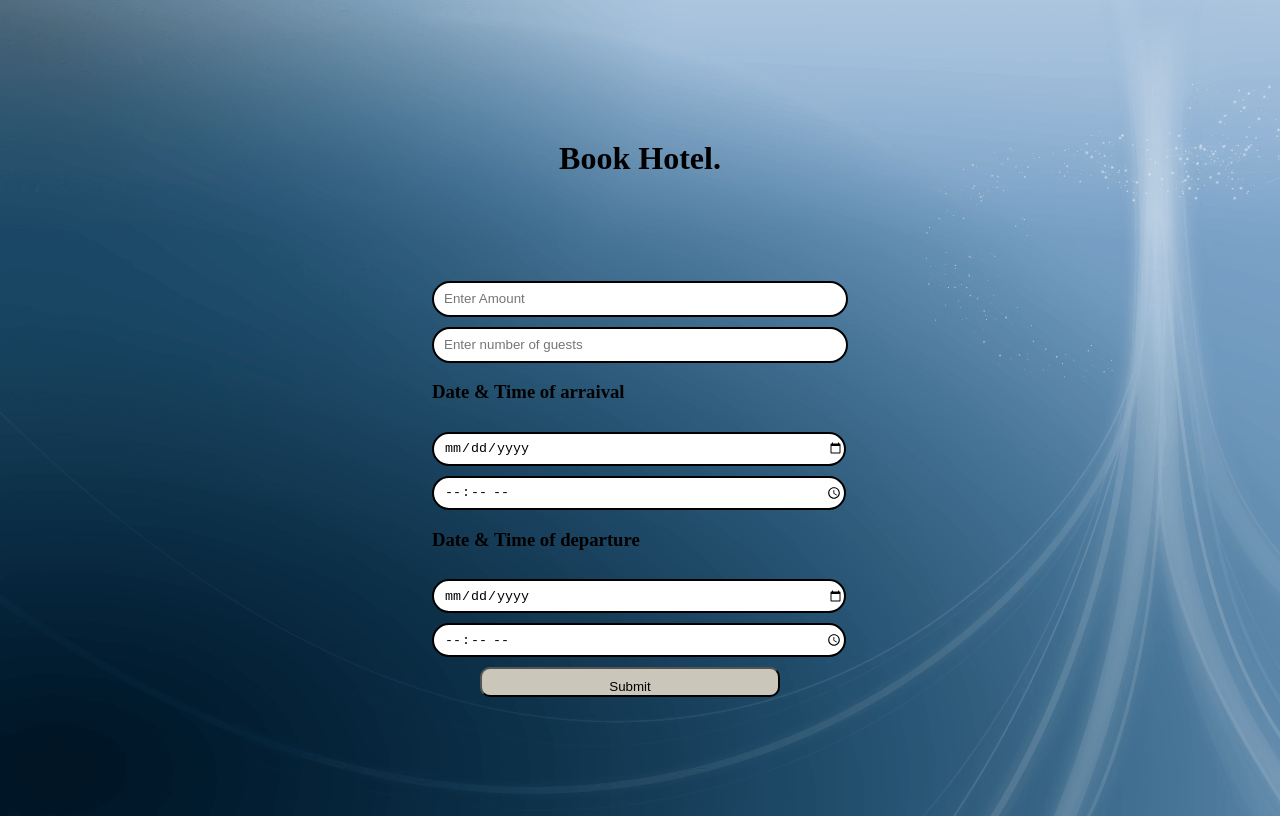
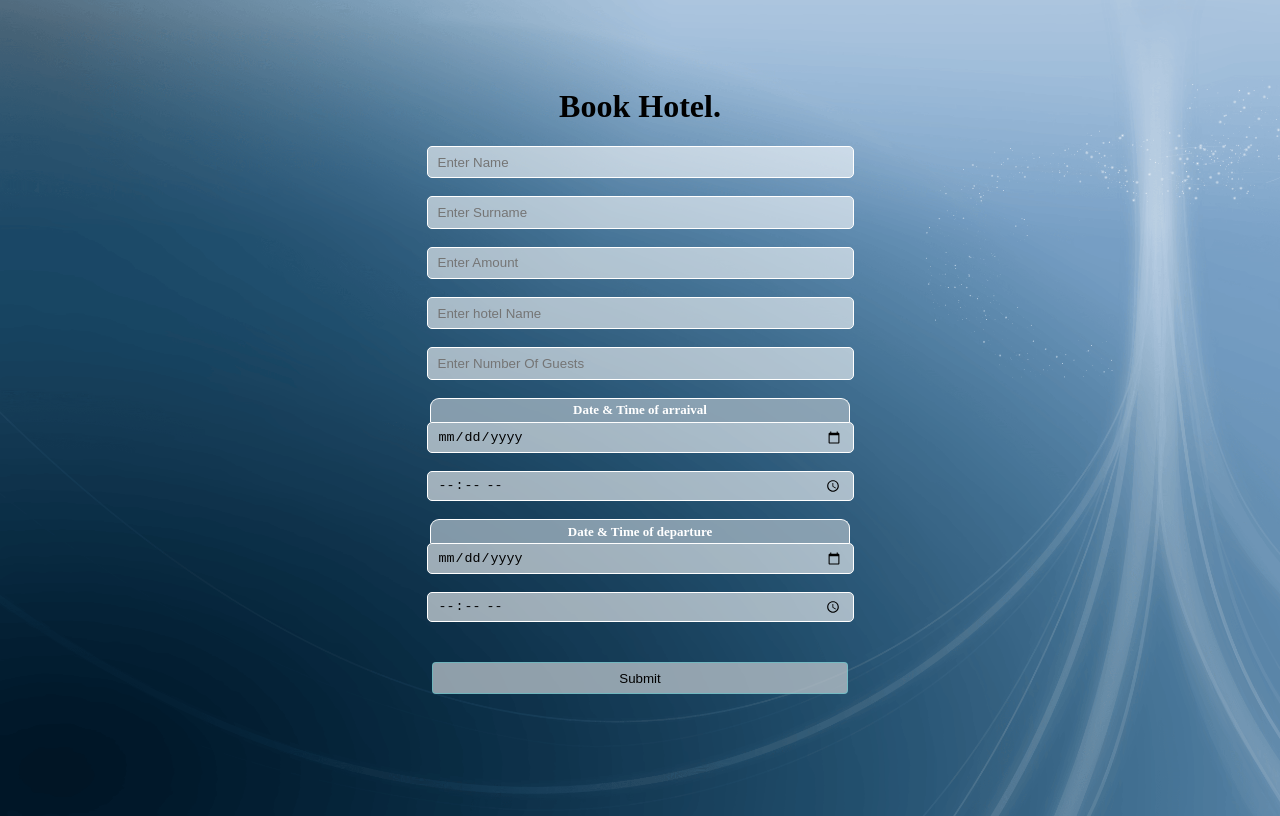
Before and after one commit to A991Sambo/polokwane-hotels, a React (Create React App) app: page /book in a window 1280 px wide. Built offline with nearby package versions, Linux system fonts and the light colour scheme.

Commit message:
working on booking form

```diff
--- a/package.json
+++ b/package.json
@@ -9,6 +9,7 @@
     "firebase": "^9.9.1",
     "react": "^18.2.0",
     "react-dom": "^18.2.0",
+    "react-native-cli": "^2.0.1",
     "react-router-dom": "^6.3.0",
     "react-scripts": "^2.1.3",
     "web-vitals": "^2.1.4"
--- a/src/Components/About.jsx
+++ b/src/Components/About.jsx
@@ -60,7 +60,13 @@ export const About = () => {
               quasi aliquam eligendi, placeat qui corporis!
 
         </p>
+
+            <div className='thanks'>
+              <h2>Thank you</h2>
+            </div>
+
       </div>
+
 
     </div>
 
--- a/src/Components/Book.jsx
+++ b/src/Components/Book.jsx
@@ -1,4 +1,4 @@
-// import React, { useState } from 'react';
+
 import {useNavigate} from 'react-router-dom'
 import React, { useState } from 'react'
 import { addDoc, collection } from "firebase/firestore"
@@ -12,33 +12,31 @@ import { db } from "./firebase"
 
 //function
 function Book () {
-  // const [name, setName] = useState("")
-  // const [surname, setSurname] = useState("")
-  // const [email, setemail] = useState("")
-  const [room, setRoom] = useState("")
+  const [name, setName] = useState("")
+  const [surname, setSurname] = useState("")
   const [amount, setAmount] = useState("")
   const [numbers, setNumbers] = useState("")
   const [date, setDate] = useState("")
   const [time, setTime] = useState("")
   const [date2, setDate2] = useState("")
   const [password, setPassword] = useState("")
-
   const [time2, setTime2] = useState("")
+  const[ HotelName, setHotelName]= useState ("")
   const navigate = useNavigate()
 
 
 
   const hotelsRef = collection(db,"hotels")
   const hotels = {
-      // name: name,
-      // surname: surname,
-      room:room,
+      name: name,
+      surname: surname,
       amount:amount,
       numbers:numbers,
       date:date,
       time:time,
       date2:date2,
       time:time2,
+      HotelName:HotelName
 
   }
 
@@ -46,7 +44,7 @@ function Book () {
   addDoc(hotelsRef,hotels).then(()=>{
     navigate('/main')
   }).then(()=>{
-    alert('booked')
+    alert('Successfully Booked')
   })
 
 }
@@ -57,21 +55,23 @@ function Book () {
 
       <h1>Book Hotel.</h1>
       <div className='book-form'>
-        {/* <input  type="text"  name="name "   placeholder='Name'onChange={(e)=>{setName(e.target.value)}}/> */}
+
+
+
+
+       <input  type="Name" placeholder='Enter Name' onChange={(e)=>{setName(e.target.value)}} />
         <br>
         </br>
-        {/* <input type="text" placeholder='Surname'onChange={(e)=>{setSurname(e.target.value)}} /> */}
+        <input  type="Surname" placeholder='Enter Surname' onChange={(e)=>{setSurname(e.target.value)}} />
         <br>
         </br>
-        {/* <input type="email" placeholder='Email Address' onChange ={(e)=>{ setemail(e.target.value)}} /> */}
+        <input  type="Amount" placeholder='Enter Amount' onChange={(e)=>{setAmount(e.target.value)}} />
+        <br>
+      </br>
+        <input  type="hotelname" placeholder='Enter hotel Name' onChange={(e)=>{setHotelName(e.target.value)}} />
         <br>
         </br>
-        {/* <input type="Room" placeholder='Room Type' onChange={(e)=>{setRoom(e.target.value)}} /> */}
-        <br></br>
-        <input  type="Amount" placeholder='Enter Amount' onChange={(e)=>{setAmount(e.target.value)}} />
-        <br>
-        </br>
-        <input type="numbers" placeholder='Enter number of guests' onChange={(e)=>{setNumbers(e.target.value)}} />
+        <input type="numbers" placeholder='Enter Number Of Guests' onChange={(e)=>{setNumbers(e.target.value)}} />
         <br>
         </br>
         <h3>Date & Time of arraival</h3>
--- a/src/Components/Login.js
+++ b/src/Components/Login.js
@@ -57,7 +57,9 @@ function Login() {
 
         <br>
         </br>
+
         <input type="password" placeholder='Password' onChange={(e) => setPassword(e.target.value)} />
+
         <br>
         </br>
 
--- a/src/Components/MainPage.js
+++ b/src/Components/MainPage.js
@@ -131,7 +131,7 @@ const MainPage = ({ MainMenu }) => {
 
             </div>
             <Contact/>
-            {/* <p>click on Moreinfo to display hotel full info</p>  */}
+
             {data.length === 0 ? (<>
 
             </>) : (
--- a/src/Components/Signup.js
+++ b/src/Components/Signup.js
@@ -69,10 +69,10 @@ function Signup() {
               <input type="password" placeholder='Password'  onChange ={(e)=>setPassword(e.target.value)} />
                 <br>
                 </br>
-
+                <button onClick={(e)=>{register()}} className='Signup-but'>Submit</button>
 
               <div className="sign-btn">
-              <button onClick={(e)=>{register()}} className='Signup-but'>Submit</button>
+
               </div>
             </div>
       </div>
--- a/src/Components/css/main.css
+++ b/src/Components/css/main.css
@@ -1,12 +1,11 @@
  @import url('https://fonts.googleapis.com/css2?family=Josefin+Sans:ital,wght@0,400;0,600;1,300&family=Lato:ital,wght@0,300;0,400;1,100;1,300&family=Oswald:wght@300;400;500;600&family=Roboto:wght@100;300;400;700&family=Source+Sans+Pro:wght@200;300&display=swap');
 
-body{
+ body {
+
      background-image: url('../Images/blue.webp');
      background-size: cover;
      overflow: hidden;
      color: rgb(0, 0, 0);
-    /* font-family: Cambria, Cochin, Georgia, Times, 'Times New Roman', serif; */
-
 
  }
 
@@ -22,7 +21,9 @@ body{
 
 
  /* hotel name preview/display  */
-.pre .name-1{
+
+
+ .pre .name-1 {
 
      display: flex;
      background-color: hwb(36 43% 3%);
@@ -32,12 +33,15 @@ body{
  }
 
 
-.pre .name-1 >p{
+ .pre .name-1>p {
      color: black;
  }
 
+
  /* hotel location/address display or preview */
-.pre .name-2{
+
+
+ .pre .name-2 {
      border: 1px solid black;
      display: flex;
      background-color: #cac6ba;
@@ -49,13 +53,13 @@ body{
  }
 
 
-.pre .name-2 >p{
+ .pre .name-2>p {
 
      color: black;
  }
 
 
-.pre .name-3{
+ .pre .name-3 {
 
      display: flex;
      background-color: #cac6ba;
@@ -64,8 +68,12 @@ body{
      justify-content: center;
 
  }
+
+
  /* description & hotel pix  */
-.name-4{
+
+
+ .name-4 {
 
      width: 600px;
      margin-left: 400px;
@@ -74,7 +82,7 @@ body{
 
  }
 
-.pre .name-3 >p{
+ .pre .name-3>p {
 
      color: black;
 
@@ -92,7 +100,7 @@ body{
 
  }
 
-.maps{
+ .maps {
 
      margin-left: -1340px;
      margin-bottom: 0px;
@@ -100,7 +108,8 @@ body{
  }
 
 
-.full-login-page{
+ .full-login-page {
+
      align-self: center;
      display: flex;
      flex-direction: column;
@@ -108,12 +117,11 @@ body{
      height: 100vh;
      justify-content: center;
      background-size: cover;
-    /* background-image: url('../Images/home-background.PNG'); */
      background-image: url('../Images/blue.webp');
 
  }
 
-.full-page-signin{
+ .full-page-signin {
 
      background-size: cover;
      align-self: center;
@@ -122,23 +130,27 @@ body{
      align-items: center;
      height: 100vh;
      justify-content: center;
-    /* background-image: url('../Images/home-background.PNG'); */
      background-image: url('../Images/blue.webp');
+
  }
 
 
  .login-form input {
 
-    align-items: flex-start;
-    width: 400px;
-    padding-bottom: px;
-    border: 2px solid black;
-    border-radius: 20px;
+
+     padding-right: 10px;
+     width: 100%;
+     padding-bottom: 5px;
+     border: 1px solid white;
+     outline: none;
+     border-radius: 5px;
      justify-content: center;
      align-content: center;
      height: 30px;
+     background-color: #ffffff96;
      padding-left: 10px;
-    margin-top: 20px;
+     margin-top: 10px;
+
 
  }
 
@@ -148,19 +160,23 @@ body{
 
  .Signup-form input {
 
-    align-items: flex-start;
-    width: 400px;
-    border: 2px solid black;
-    border-radius: 20px;
+
+     padding-right: 10px;
+     width: 90%;
+     padding-bottom: px;
+     border: 1px solid white;
+     outline: none;
+     border-radius: 5px;
      justify-content: center;
      align-content: center;
      height: 30px;
+     background-color: #ffffff96;
      padding-left: 10px;
-    margin-top: 2px;
+
 
  }
 
-.Signup-but2{
+ .Signup-but2 {
 
      display: flex;
      justify-content: center;
@@ -173,40 +189,43 @@ body{
      background-color: rgb(94, 209, 142);
 
  }
-.Signup-but{
 
-    display: flex;
-    justify-content: center;
-    width: 300px;
-    height: 30px;
-    margin-right: 20px;
-    padding-top: 10px;
-    padding-bottom: 10px;
-    border-radius: 10px;
-    background-color: #cac6ba;
+ .Signup-but {
+
+
+    width: 100%;
+    margin-top: 3%;
+    height: 32px;
+    border-radius: 4px;
+    border: 0px;
+    background-color: #bac3cac2;
+    border: 1px solid #00fffa38;
 
  }
 
+
  /* signin button div */
-.sign-btn{
+
+ .sign-btn {
 
      margin-left: 50px;
 
  }
 
-.btnlog{
+ .btnlog {
+
      margin-left: 50px;
      margin-top: 20px;
 
-
  }
 
-.sign-out-div{
+ .sign-out-div {
+
      margin-top: 10px;
 
  }
 
-.Signup-form input{
+ .Signup-form input {
 
      display: flex;
      align-items: center;
@@ -214,9 +233,14 @@ body{
      border: 2px solid black;
 
  }
+ .book-form{
+    width: 450px;
+    display: flex;
+    flex-direction: column;
+    align-items: center;
+ }
 
-.full-book-page{
-
+ .full-book-page {
 
      background-size: cover;
      align-self: center;
@@ -225,11 +249,275 @@ body{
      align-items: center;
      height: 100vh;
      justify-content: center;
-    /* background-image: url('../Images/home-background.PNG');
-     */
+
  }
 
-.book-form input{
+ .book-form input {
+
+
+     padding-right: 10px;
+     width: 90%;
+     padding-bottom: px;
+     border: 1px solid white;
+     outline: none;
+     border-radius: 5px;
+     justify-content: center;
+     align-content: center;
+     height: 30px;
+     background-color: #ffffff96;
+     padding-left: 10px;
+
+
+ }
+
+
+ /* login submit button */
+
+
+ .log-sub {
+
+     display: flex;
+     justify-content: center;
+     width: 300px;
+     height: 10px;
+     margin-right: 20px;
+     padding-top: 10px;
+     padding-bottom: 20px;
+     border-radius: 10px;
+     border: 1px solid black;
+
+ }
+
+
+ /* signin link */
+
+
+ .link {
+
+     text-decoration: #000;
+     margin-left: 180px;
+     padding-top: 5px;
+
+ }
+
+
+ /*side nav hotel images */
+
+
+ img {
+
+
+     width: 220px;
+     margin-left: 20px;
+     margin-top: -100px;
+     margin-bottom: -2px;
+
+ }
+
+ .sidepic {
+
+     height: 145px;
+ }
+
+
+ /* hotel side nav */
+
+
+ .backr {
+
+
+     width: 500px;
+     height: 220px;
+     padding-bottom: 20px;
+     top: 20%;
+
+ }
+
+ /*  hotel details heading */
+
+
+ .heading {
+
+
+     text-align: center;
+     display: flex;
+     width: 300px;
+     position: absolute;
+     left: 520px;
+     top: 10px;
+     background-color: #6a7b8b;
+     font-family: Impact, Haettenschweiler, 'Arial Narrow Bold', sans-serif;
+     padding-left: 30px;
+
+
+ }
+h3{
+    width: 93%;
+    display: flex;
+    padding: 0%;
+    margin: 0%;
+    border: 1px solid white;
+    font-size: 13px;
+    border-bottom: 0px;
+    color: white;
+    justify-content: center;
+    border-top-left-radius: 9px;
+    border-top-right-radius: 9px;
+    height: 5%;
+    background-color: #a2b4c0c7;
+    align-items: center;
+
+}
+ h4 {
+
+
+     display: flex;
+     width: 300px;
+     margin-left: 250px;
+     margin-top: 2px;
+     margin-bottom: 20px;
+     font-family: 'Trebuchet MS', 'Lucida Sans Unicode', 'Lucida Grande', 'Lucida Sans', Arial, sans-serif;
+
+
+ }
+
+ a {
+
+
+     align-items: center;
+     text-decoration: none;
+     color: #000;
+
+
+ }
+
+
+ .moreInfo {
+
+
+     border-radius: 5px;
+     border: 2px solid white;
+     left: 10px;
+     width: 90px;
+     height: 18px;
+     color: black;
+     cursor: pointer;
+     background-color: darkseagreen;
+
+
+ }
+
+
+ .hotel-rooms {
+
+
+     display: flex;
+     width: 500px;
+     height: 200px;
+     margin-top: 120px;
+     margin-left: -50px;
+
+ }
+
+ .nav {
+
+
+     display: flex;
+     justify-content: space-between;
+
+
+ }
+
+ .Contact {
+
+
+     margin-left: 1600px;
+     font-size: larger;
+     padding-top: 10px;
+     color: white;
+     font-size: x-large;
+
+
+ }
+
+
+ .About {
+
+
+     padding-top: 10px;
+     margin-right: 120px;
+     font-size: larger;
+     color: white;
+     font-size: x-large;
+
+
+ }
+
+
+ a:link {
+
+    padding-left: -30px;
+     color: forestgreen;
+
+
+ }
+
+
+.sign-out-div{
+
+
+    height: 100px;
+    width: 416px;
+    margin-top: 10px;
+
+}
+
+ .link2 {
+
+
+     margin-left: -44%;
+     color: forestgreen;
+
+
+ }
+
+
+ .cons {
+
+
+     margin-top: 200px;
+     justify-content: center;
+     margin-left: 250px;
+     display: flex;
+     font-size: xx-large;
+
+
+ }
+
+
+ .about-hotel {
+
+
+     justify-content: center;
+
+
+ }
+
+
+ .cons2 {
+
+
+     margin-top: 150px;
+     justify-content: center;
+     margin-left: 250px;
+     display: flex;
+     font-size: xx-large;
+
+
+ }
+
+
+ .conts2 {
 
 
      align-items: flex-start;
@@ -246,199 +534,63 @@ body{
  }
 
 
-/* login submit button */
-.log-sub{
+ .cont-form input {
 
-    display: flex;
+
+     padding-right: 10px;
+     width: 400px;
+     padding-bottom: px;
+     border: 1px solid white;
+     outline: none;
+     border-radius: 5px;
      justify-content: center;
-    width: 300px;
-    height: 10px;
-    margin-right: 20px;
-    padding-top: 10px;
-    padding-bottom: 20px;
-    border-radius: 10px;
-    border: 1px solid black;
-
+     align-content: center;
+     height: 30px;
+     background-color: #ffffff96;
+     padding-left: 10px;
 
 
  }
+ .contact-btn{
 
-/* signin link */
-.link{
-
-    text-decoration: #000;
-    margin-left: 180px;
-    padding-top: 5px;
+    width: 200px;
+    padding-top: 20px;
+    padding-bottom: 20px;
+    margin-left: 110px;
+    margin-top: 20px;
+    background-color: #ffffff96;
+    border: none;
+    border-radius: 5px;
 
  }
 
 
-  /*side nav hotel images */
-img{
+ .messege{
 
-
-    width: 220px;
-    margin-left: 20px;
-    margin-top: -100px;
-    margin-bottom: -2px;
-
-}
-.sidepic{
-
-    height: 145px;
-}
-
-
-/* hotel side nav */
-.backr {
-
-
-     width: 500px;
-     height: 220px;
-     padding-bottom: 20px;
-     top: 20%;
-
-}
-
- /*  hotel details heading */
-.heading{
-
-    text-align: center;
-    display: flex;
-    width: 300px;
-    position: absolute;
-    left: 520px;
-    top: 10px;
-    background-color: #6a7b8b
-    ;
-    font-family: Impact, Haettenschweiler, 'Arial Narrow Bold', sans-serif;
-    padding-left: 30px;
-
-}
-
-h4{
-
-    display: flex;
-    width: 300px;
-    margin-left: 250px;
-    margin-top: 2px;
-    margin-bottom: 20px;
-    font-family: 'Trebuchet MS', 'Lucida Sans Unicode', 'Lucida Grande', 'Lucida Sans', Arial, sans-serif;
-
-}
-
-a{
-
-    align-items: center;
-    text-decoration: none;
-    color: #000;
+    width: 200px;
+    /* padding-top: ; */
+    padding-bottom: 100px;
 
 
  }
 
 
-.moreInfo{
-    border-radius: 5px;
-    border: 2px solid white;
-    left: 10px;
-    width: 90px;
-    height: 18px;
-    color: black;
-    /* color: rgb(196, 181, 181); */
-    cursor: pointer;
-    background-color: darkseagreen;
+ .cont-form {
+
+
+    margin-top: 180px;
+    margin-right: 100px;
+     margin-left: -300px;
 
 
  }
 
-.hotel-rooms{
-    display: flex;
-    width: 500px;
-    height: 200px;
-    margin-top: 120px;
-    margin-left: -50px;
-}
-.nav{
-    display: flex;
-    justify-content: space-between;
+
+ .message {
+
+
+     width: 20px;
+     color: aqua;
 
 
  }
-.Contact{
-    margin-left: 1600px;
-    font-size: larger;
-    padding-top: 10px;
-    color: rgb(221, 140, 33);
-    font-size: x-large;
-}
-.About{
-    padding-top: 10px;
-    margin-right: 120px;
-    font-size: larger;
-    color: rgb(221, 140, 33);
-    font-size: x-large;
-}
-a:link{
-    color: forestgreen;
-}
-.link2{
-
-    margin-left: -24%;
-    color: forestgreen;
-}
-.cons{
-    margin-top: 200px;
-    justify-content: center;
-    margin-left: 250px;
-    display: flex;
-    font-size: xx-large;
-
-}
-.about-hotel{
-    justify-content: center;
-}
-.cons2{
-    margin-top: 200px;
-    justify-content: center;
-    margin-left: 250px;
-    display: flex;
-    font-size: xx-large;
-
-}
-.conts2{
-
-    align-items: flex-start;
-    width: 400px;
-    padding-bottom: px;
-    border: 2px solid black;
-    border-radius: 20px;
-    justify-content: center;
-    align-content: center;
-    height: 30px;
-    padding-left: 10px;
-    margin-top: 10px;
-
-}
-.cont-for input{
-
-    align-items: flex-start;
-    width: 400px;
-    padding-bottom: px;
-    border: 2px solid black;
-    border-radius: 20px;
-    justify-content: center;
-    align-content: center;
-    height: 30px;
-    padding-left: 10px;
-    margin-top: 10px;
-
-}
-.cont-form{
-    margin-top: 180px;
-    margin-right: 100px;
-    margin-left: -145px ;
-}
-.message{
-    width: 20px;
-    color: aqua;
-}
```
Also changed, not shown: src/Components/Contact.js (+7 -4 lines), 1 other file (tests, documents, lock files or other folders). Lines whose indentation alone changed are shown as unchanged.
